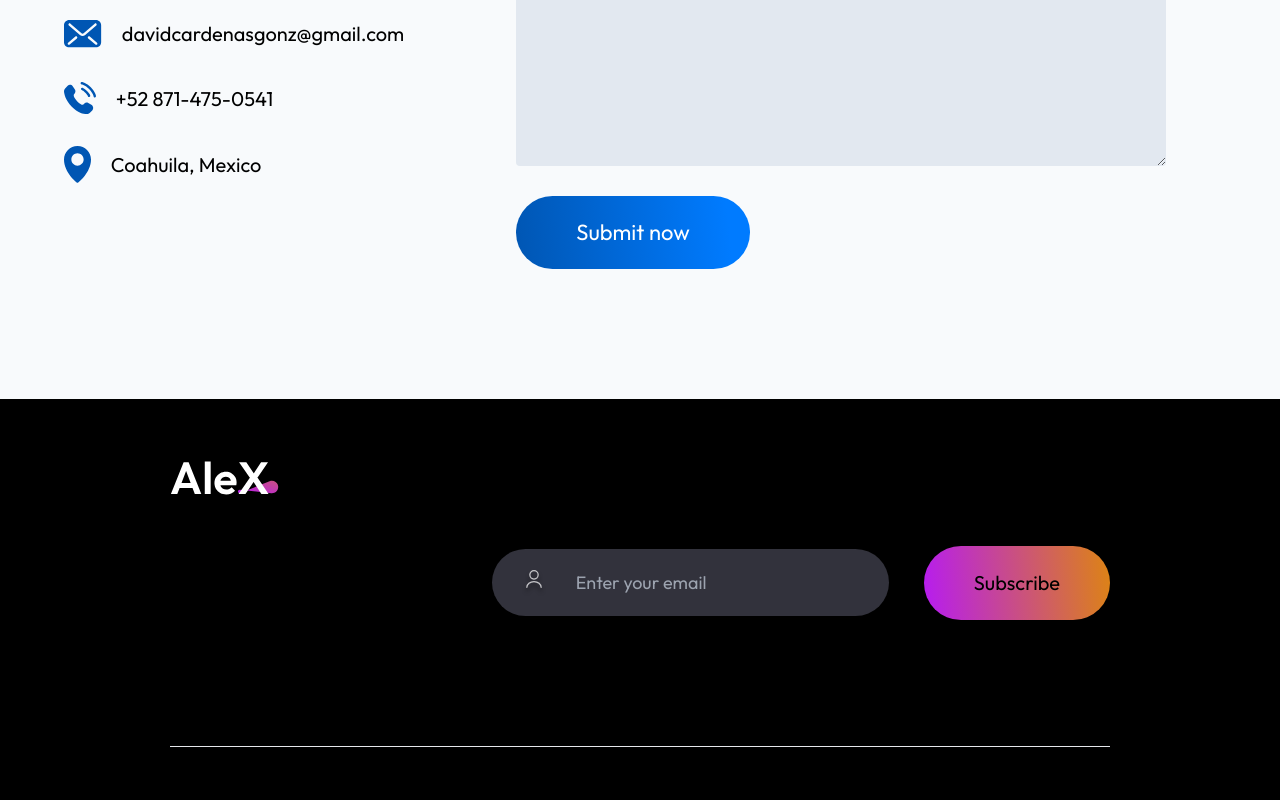
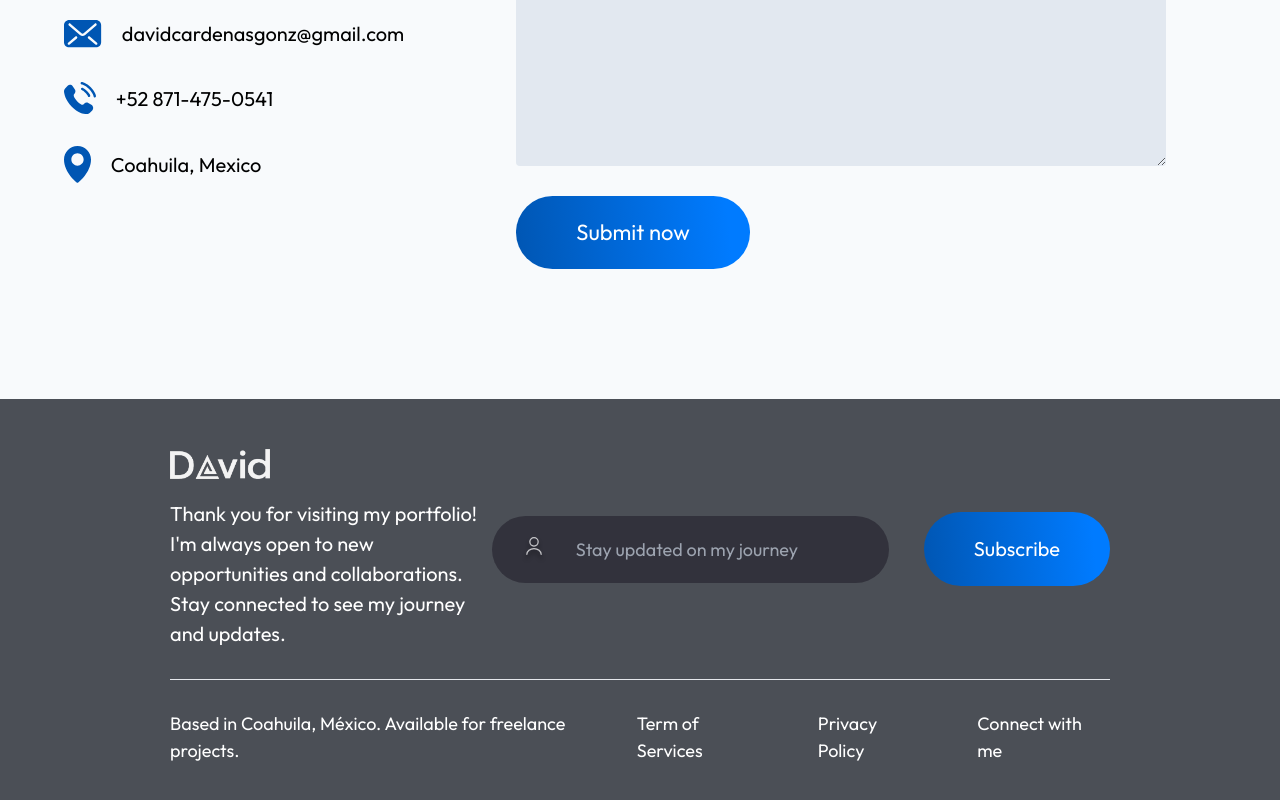
Before and after one commit to DavidCarG/Portfolio, a React (Vite) app: page / in a window 1280 px wide. Shown: the part 5867-6667 px from the top of the page. Built offline with nearby package versions, Linux system fonts and the light colour scheme; no server answers.

Commit message:
Update Footer component styling and logo

```diff
--- a/src/components/Footer/Footer.css
+++ b/src/components/Footer/Footer.css
@@ -1,8 +1,17 @@
+#logo {
+  width: 100px;
+  height: 30px;
+  margin-bottom: 20px;
+}
+
 .footer {
-  margin: 50px 170px;
+  margin: 0px;
+  padding: 50px 170px;
   display: flex;
   flex-direction: column;
   gap: 30px;
+  color: white;
+  background: var(--meta-dark-gray);
 }
 
 .footer-top {
@@ -43,7 +52,11 @@
   font-size: 20px;
   padding: 22px 50px;
   border-radius: 50px;
-  background: linear-gradient(264deg, #df8908 -5.09%, #b415ff 106.28%);
+  background: linear-gradient(
+    264deg,
+    var(--gradient-start) 10%,
+    var(--gradient-end) 100%
+  );
   cursor: pointer;
   transition: all 0.3s;
 }
--- a/src/components/Footer/Footer.jsx
+++ b/src/components/Footer/Footer.jsx
@@ -1,6 +1,6 @@
 import React from "react";
 import "./Footer.css";
-import footer_logo from "../../assets/footer_logo.svg";
+import footer_logo from "../../assets/logo.png";
 import user_icon from "../../assets/user_icon.svg";
 
 const Footer = () => {
@@ -8,17 +8,17 @@ const Footer = () => {
     <div className="footer">
       <div className="footer-top">
         <div className="footer-top-left">
-          <img src={footer_logo} alt="" />
+          <img id="logo" src={footer_logo} alt="" />
           <p>
-            Lorem ipsum dolor sit amet consectetur adipisicing elit. Magni modi
-            sequi harum! Porro in et a, veritatis vero magnam? Libero eveniet
-            dicta corrupti, aliquid ducimus sint! Quisquam nemo eveniet rem.
+            Thank you for visiting my portfolio! I'm always open to new
+            opportunities and collaborations. Stay connected to see my journey
+            and updates.
           </p>
         </div>
         <div className="footer-top-right">
           <div className="footer-email-input">
             <img src={user_icon} alt="" />
-            <input type="email" placeholder="Enter your email" />
+            <input type="email" placeholder="Stay updated on my journey" />
           </div>
           <div className="footer-subscribe">Subscribe</div>
         </div>
@@ -26,12 +26,18 @@ const Footer = () => {
       <hr />
       <div className="footer-bottom">
         <div className="footer-bottom-left">
-          Lorem ipsum dolor sit amet consectetur adipisicing elit.
+          Based in Coahuila, México. Available for freelance projects.
         </div>
         <div className="footer-bottom-right">
-          <p>Term of Services</p>
-          <p>Privacy Policy</p>
-          <p>Connect with me</p>
+          <p>
+            <a href="terms.html">Term of Services</a>
+          </p>
+          <p>
+            <a href="privacy.html">Privacy Policy</a>
+          </p>
+          <p>
+            <a href="contact.html">Connect with me</a>
+          </p>
         </div>
       </div>
     </div>
```
